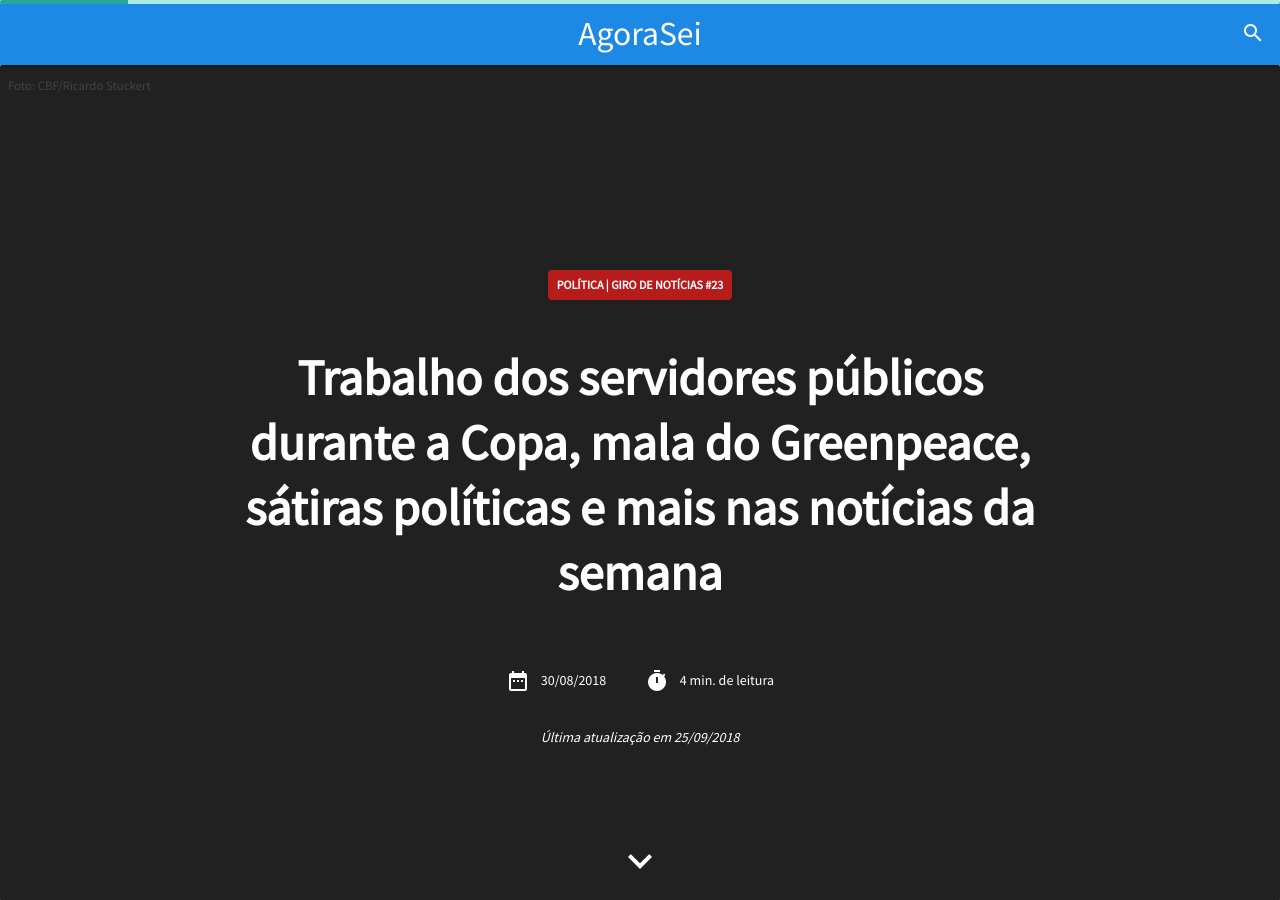
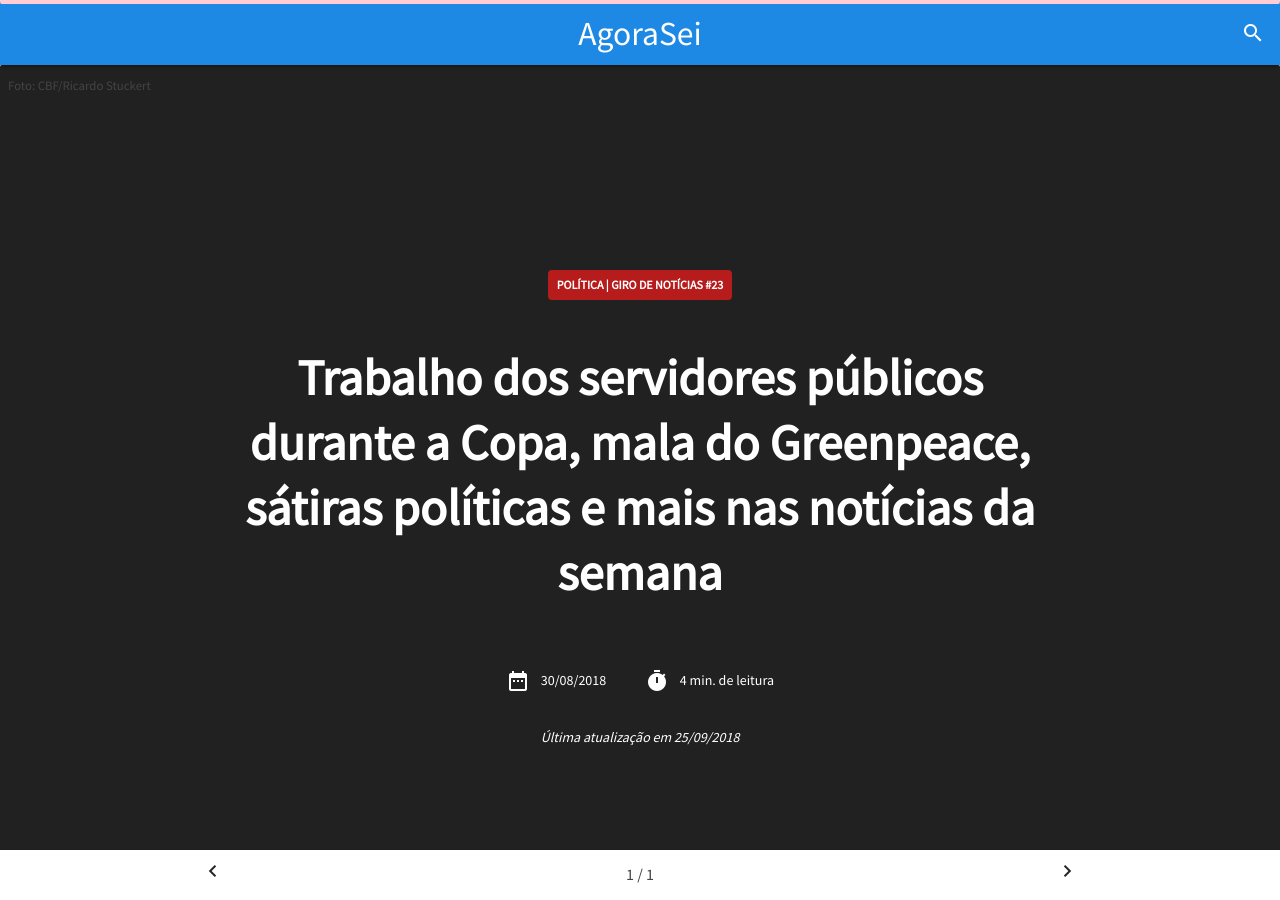
Before and after one commit to agorasei/agorasei.github.io, a Jekyll site: the page built from giro-1.html, in a window 1280 px wide and 900 px high. Built offline with Jekyll 4.4.1, drawn with Linux system fonts in a browser that asks for light colours; part of the change alters nothing that is shown.

Commit message:
Improve slider navigation, adds reading progress

```diff
--- a/_includes/header-detail.html
+++ b/_includes/header-detail.html
@@ -3,8 +3,8 @@
     <body class="grey lighten-4">
       <a class="shortcut" href="#mainContent"><span>Ir para o conteúdo</span></a>
 
-      <div class="progress">
-        <div class="determinate" style="width: 10%"></div>
+      <div class="progress" role="progressbar" aria-valuemin="0" aria-valuemax="100" aria-valuenow="0">
+        <div class="determinate" aria-hidden="true"></div>
       </div>
 
       <header class="navbar-fixed">
--- a/_sass/components/detail.scss
+++ b/_sass/components/detail.scss
@@ -2,6 +2,13 @@
 	position: fixed;
 	margin: 0;
 	padding: 0;
+	left: 0;
+	z-index: 9999;
+	background: #ffcdd2;
+
+	.determinate {
+		background: #b71c1c;
+	}
 }
 
 .drops {
@@ -74,6 +81,36 @@
 		}
 	}
 
+}
+
+.newsNavigation {
+
+	background: #FFF;
+	height: 50px;
+	width: 100%;
+	position: fixed;
+	bottom: 0;
+	left: 0;
+
+	div {
+		display: inline-block;
+		margin: 0 auto;
+
+		a {
+			color: #232323;
+			display: block;
+
+			&:hover,
+			&:focus {
+				color: #000;
+			}
+
+			&.disabled {
+				opacity: .5;
+			}
+		}
+
+	}
 }
 
 // Small size screens
@@ -152,6 +189,10 @@
 		}
 	}
 
+	.progress {
+		bottom: 50px;
+	}
+
 }
 
 // Medium size
--- a/assets/js/application.js
+++ b/assets/js/application.js
@@ -3,7 +3,8 @@
 document.addEventListener("DOMContentLoaded", function(e) {
 
 	function initSlider() {
-		const sliderItems		= document.querySelectorAll('.newsCarousel-item');
+		const sliderItems		= document.querySelectorAll('.newsCarousel-item'),
+					current 			= document.getElementById("newsNavigation-current");
 
 		var		sliderLength 	= sliderItems.length,
 					even 					= sliderLength / 2,
@@ -13,7 +14,11 @@ document.addEventListener("DOMContentLoaded", function(e) {
 		sliderItems[1].classList.add('next');
 
 		sliderItems.forEach(function(el, i, arr) {
-			el.addEventListener("click", function() {
+			el.addEventListener("click", function(e) {
+
+				e.preventDefault();
+				e.stopPropagation();
+
 				const sliderContainer = document.querySelector('.newsCarousel');
 
 				let position = (((70 * i) + (10 * (i - 1))) * -1);
@@ -21,30 +26,148 @@ document.addEventListener("DOMContentLoaded", function(e) {
 			  sliderContainer.style.transform = 'translateX(' + position + 'vw)';
 
 			  el.classList.remove('prev', 'next');
-			  //debugger;
+
 			  sliderItems.forEach(function(el, i, arr) {
 			  	el.classList.remove('prev', 'active', 'next');
 			  });
 
 			  el.classList.add('active');
-			  //debugger;
+
+			  current.innerText = (i + 1);
+
 			  if (el.previousElementSibling) el.previousElementSibling.classList.add('prev');
 			  if (el.nextElementSibling) el.nextElementSibling.classList.add('next');
+
+			  //debugger;
+			  if (i == 0) {
+			  	unbindNewsNavigationLeft();
+			  	bindNewsNavigationRight();
+			  } else if (i == (sliderLength - 1)) {
+			  	bindNewsNavigationLeft();
+			  	unbindNewsNavigationRight();
+			  }
+
+			  initUpdateReadingScroll(i);
 			});
 		});
-
 
 		// Keyboard nav
 		document.body.addEventListener("keydown", function(e) {
 		  if (e.keyCode == 37) {
-		    document.querySelector('.active').previousElementSibling.dispatchEvent( new MouseEvent("click", {bubbles: true}) );
+		    document.querySelector('.active').previousElementSibling.dispatchEvent( new MouseEvent("click", {bubbles: false}) );
 		  }
 		  else if (e.keyCode == 39) {
-		    document.querySelector('.active').nextElementSibling.dispatchEvent( new MouseEvent("click", {bubbles: true}) );
+		    document.querySelector('.active').nextElementSibling.dispatchEvent( new MouseEvent("click", {bubbles: false}) );
 		  }
 		});
 	}
 
-	initSlider();
+	function initNewsNavigation() {
+
+		const total					= document.getElementById("newsNavigation-total"),
+					sliderLength	= document.querySelectorAll('.newsCarousel-item').length;
+
+		total.innerText = sliderLength;
+
+		bindNewsNavigationLeft();
+		bindNewsNavigationRight();
+
+	}
+
+	function bindNewsNavigationLeft() {
+		const previous = document.querySelector(".newsNavigation-previous a");
+
+		previous.classList.remove("disabled");
+
+		previous.addEventListener("click", function(e) {
+			e.preventDefault();
+		  document.querySelector('.active').previousElementSibling.dispatchEvent( new MouseEvent("click", {bubbles: false}) );
+		});
+	}
+
+	function unbindNewsNavigationLeft() {
+		const previous = document.querySelector(".newsNavigation-previous a");
+
+		previous.classList.add("disabled");
+
+		previous.addEventListener("click", function(e) {
+			e.preventDefault();
+			e.stopPropagation();
+		});
+	}
+
+	function bindNewsNavigationRight() {
+		const next = document.querySelector(".newsNavigation-next a");
+
+		next.classList.remove("disabled");
+
+		next.addEventListener("click", function(e) {
+			e.preventDefault();
+		  document.querySelector('.active').nextElementSibling.dispatchEvent( new MouseEvent("click", {bubbles: false}) );
+		});
+	}
+
+	function unbindNewsNavigationRight() {
+		const next = document.querySelector(".newsNavigation-next a");
+
+		next.classList.add("disabled");
+
+		next.addEventListener("click", function(e) {
+			e.preventDefault();
+			e.stopPropagation();
+		});
+	}
+
+	function initUpdateReadingScroll(index) {
+
+		const progress 						= document.querySelector(".progress"),
+					progressDeterminate = document.querySelector(".progress .determinate");
+
+		if (document.documentElement.offsetWidth <= 600) {
+
+			let sliderItems		= document.querySelectorAll('.newsCarousel-item'),
+					sliderLength 	= sliderItems.length,
+					initialWidth	= (100 / sliderLength),
+					currentWidth	= 0;
+
+			if (index && index > 0) {
+				currentWidth = initialWidth * (++index);
+
+				progress.setAttribute("aria-valuenow", parseInt(currentWidth));
+				progressDeterminate.style.width = currentWidth + "%";
+
+			} else {
+
+				progress.setAttribute("aria-valuenow", parseInt(initialWidth));
+				progressDeterminate.style.width = initialWidth + "%";
+
+			}
+
+		} else {
+
+			window.addEventListener("scroll", function() {
+
+				const winScroll = document.body.scrollTop || document.documentElement.scrollTop,
+							height		= document.documentElement.scrollHeight - document.documentElement.clientHeight,
+							scrolled	= (winScroll / height) * 100;
+
+				progress.setAttribute("aria-valuenow", parseInt(scrolled));
+				progressDeterminate.style.width = scrolled + "%";
+
+			});
+
+		}
+
+	}
+
+	if (document.documentElement.offsetWidth <= 600) {
+		initSlider();
+		initNewsNavigation();
+	}
+
+	if (document.querySelector(".progress")) {
+		initUpdateReadingScroll(-1);
+	}
+
 
 });
--- a/giro-1.html
+++ b/giro-1.html
@@ -47,6 +47,18 @@ layout: detail
 
 	</section>
 
+	<aside class="newsNavigation valign-wrapper center-align">
+		<div class="newsNavigation-previous">
+			<a href="#" aria-label="Anterior"><i class="material-icons">chevron_left</i></a>
+		</div>
+		<div class="newsNavigation-indicator">
+			<span id="newsNavigation-current">1</span> / <span id="newsNavigation-total">1</span>
+		</div>
+		<div class="newsNavigation-next">
+			<a href="#" aria-label="Anterior"><i class="material-icons">chevron_right</i></a>
+		</div>
+	</aside>
+
 	<aside class="socialMedia">
 		<ul>
 			<li><a href="#"><i class="material_icons">whatsapp</i> <span>WhatsApp</span></a></li>
```
